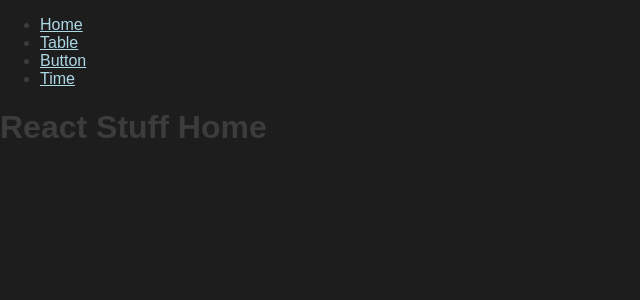
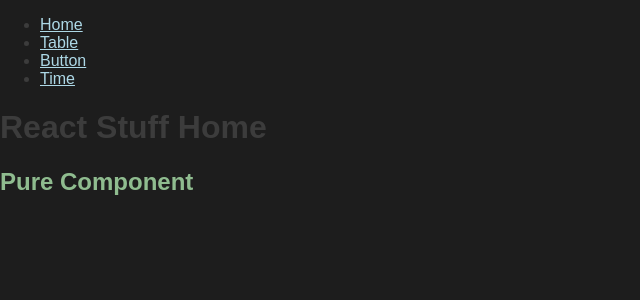
Before and after one commit to jenglamlow/react-stuff, a React (Create React App) app: page / in a window 1280 px wide. Shown: the top 300 px of the page, without its empty margins (0-640 px from the left). Built offline with nearby package versions, Linux system fonts and the light colour scheme.

Commit message:
Styled components example

```diff
--- a/src/components/Home.js
+++ b/src/components/Home.js
@@ -1,8 +1,18 @@
 import React from 'react';
+import styled from 'styled-components';
+
+const PureComponent = ({className, children}) =>  (
+    <h2 className={className}>{children}</h2>
+);
+
+const StyledComponent = styled(PureComponent)`
+    color: 	DarkSeaGreen
+`;
 
 const Home = () => (
     <div>
         <h1>React Stuff Home </h1>
+        <StyledComponent>Pure Component</StyledComponent>
     </div>
 );
 
```
